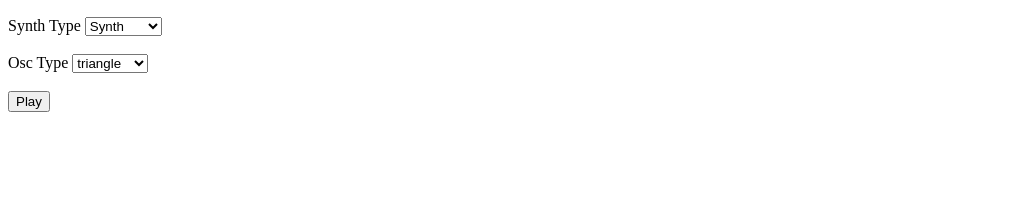
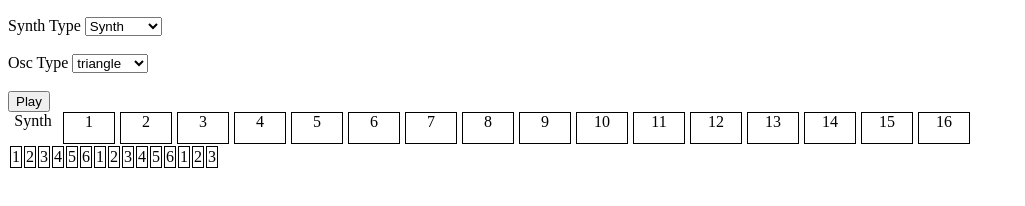
Before and after one commit to e-qa/frequency75, a plain HTML site: page index.html in a window 1280 px wide. Shown: the part 110-316 px from the top of the page, without its empty margins (0-1025 px from the left). Drawn offline with Linux system fonts and the light colour scheme.

Commit message:
new branch

```diff
--- a/index.html
+++ b/index.html
@@ -7,6 +7,31 @@
     <script src="lib/tone.js"></script>
     <script src="index.js" defer></script>
   </head>
+  <style>
+    table {
+      max-width: 100px;
+      min-width: 50px;
+      height: 10px;
+    }
+    td {
+      border: 1px solid black;
+    }
+    main {
+      display: flex;
+      gap: 5px;
+    }
+    .title {
+      border: none;
+    }
+    div {
+      border: 1px solid black;
+      width: 50px;
+      text-align: center;
+      height: 30px;
+
+      cursor: pointer;
+    }
+  </style>
   <body>
     <h1>Frequency75</h1>
     <h2>TEST</h2>
@@ -29,5 +54,45 @@
     <br />
     <br />
     <button id="play">Play</button>
+    <main class="main">
+      <div class="title">Synth</div>
+      <div>1</div>
+      <div>2</div>
+      <div>3</div>
+      <div>4</div>
+      <div>5</div>
+      <div>6</div>
+      <div>7</div>
+      <div>8</div>
+      <div>9</div>
+      <div>10</div>
+      <div>11</div>
+      <div>12</div>
+      <div>13</div>
+      <div>14</div>
+      <div>15</div>
+      <div>16</div>
+    </main>
+
+    <table style="width: 100%">
+      <tr>
+        <td>1</td>
+        <td>2</td>
+        <td>3</td>
+        <td>4</td>
+        <td>5</td>
+        <td>6</td>
+        <td>1</td>
+        <td>2</td>
+        <td>3</td>
+        <td>4</td>
+        <td>5</td>
+        <td>6</td>
+        <td>1</td>
+        <td>2</td>
+        <td>3</td>
+      </tr>
+    </table>
   </body>
 </html>
+<!--  TODO Table datanin <td/> nin width duzelt. -->
```
